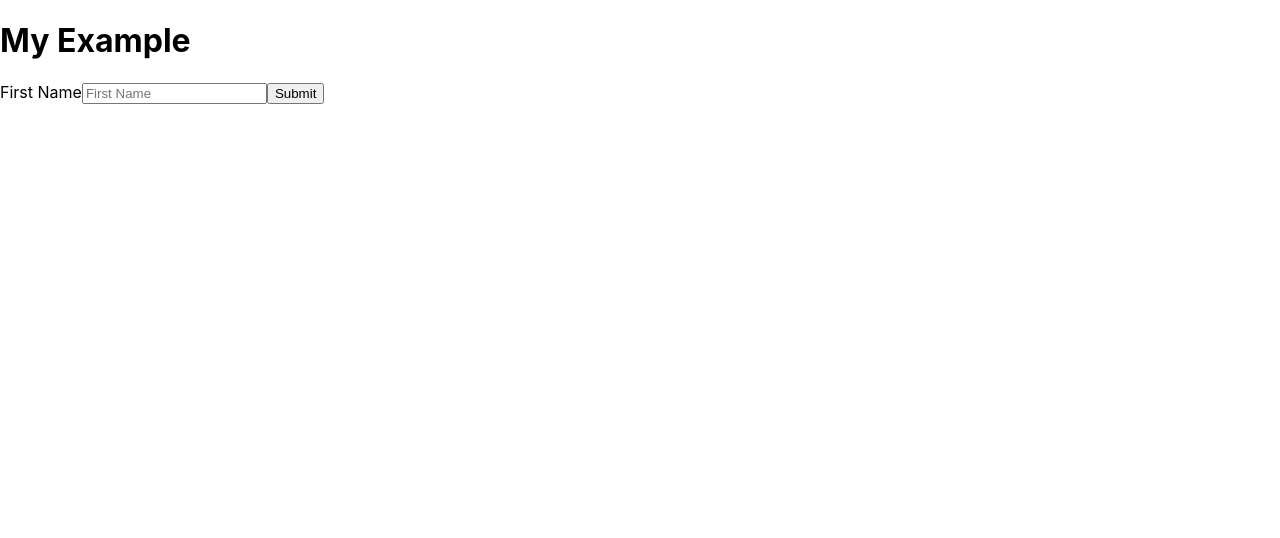
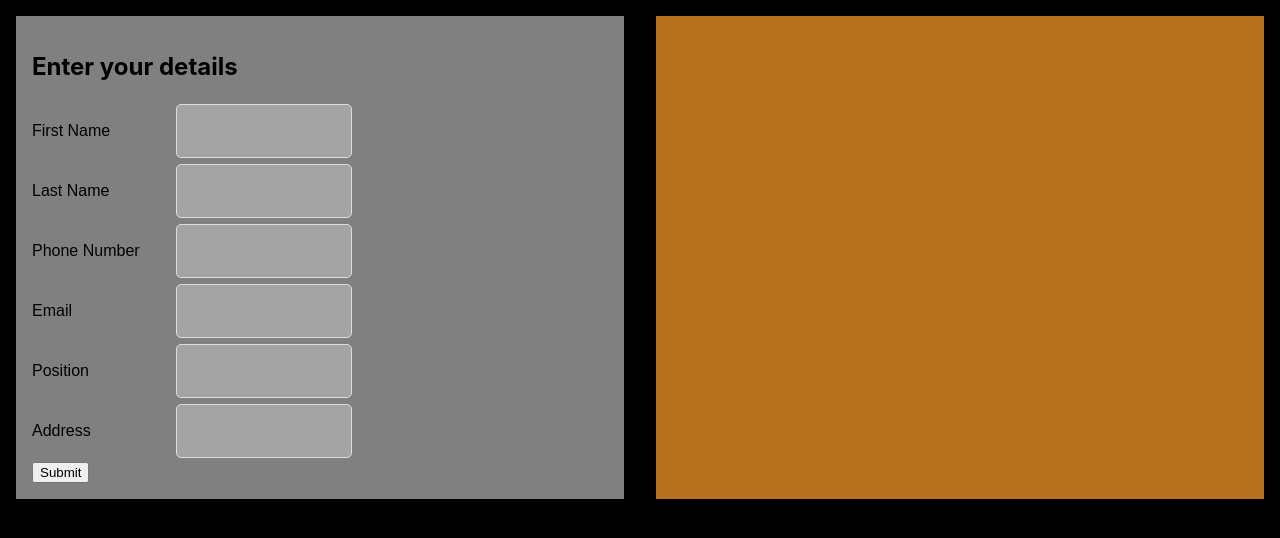
Before and after one commit to amina-deriv/visiting_card, a React (Create React App) app: page / in a window 1280 px wide. Shown: the top 538 px of the page. Built offline with nearby package versions, Linux system fonts and the light colour scheme.

Commit message:
initial form structure

```diff
--- a/package.json
+++ b/package.json
@@ -14,8 +14,10 @@
     "react": "^17.0.2",
     "react-dom": "^17.0.2",
     "react-scripts": "5.0.0",
+    "styled-components": "^5.3.3",
     "typescript": "^4.5.5",
-    "web-vitals": "^2.1.4"
+    "web-vitals": "^2.1.4",
+    "yup": "^0.32.11"
   },
   "scripts": {
     "start": "react-scripts start",
@@ -42,6 +44,7 @@
     ]
   },
   "devDependencies": {
+    "@types/styled-components": "^5.1.21",
     "sass": "^1.49.0"
   }
 }
--- a/src/App.tsx
+++ b/src/App.tsx
@@ -1,9 +1,18 @@
 import React from 'react';
-import { MyApp } from './components/form/form'
+import DataForm from './components/form/form'
 
 function App() {
   return (
-    <MyApp />
+
+    <section className="container">
+      <div className="left-half">
+        <DataForm />
+      </div>
+      <div className="right-half">
+
+      </div>
+    </section >
+
   );
 }
 
--- a/src/components/form/form.tsx
+++ b/src/components/form/form.tsx
@@ -1,14 +1,34 @@
 import * as React from 'react';
-import {Formik, Form, Field} from 'formik';
-interface MyFormValues {
+import { Formik } from 'formik';
+import { InputWrapper, Wrapper, Label, Input, Error } from "../../styles/InputWrapper";
+import * as Yup from 'yup';
+interface VcardProps {
     firstName: string;
+    lastName: string;
+    email: string;
+    contact: string,
+    position: string,
+    address: string
 }
 
-export const MyApp: React.FC<{}> = () => {
-    const initialValues: MyFormValues = { firstName: '' };
+const SignupSchema = Yup.object().shape({
+    firstName: Yup.string()
+        .min(3, 'Too Short!')
+        .max(25, 'Too Long!')
+        .required('Required'),
+    lastName: Yup.string()
+        .min(2, 'Too Short!')
+        .max(50, 'Too Long!')
+        .required('Required'),
+    email: Yup.string().email('Invalid email').required('Required'),
+    contact: Yup.string().matches(/^\+?((-|\s)*[0-9])*$/, 'Phone number is not valid').required('Required')
+});
+export const DataForm: React.FC<{}> = () => {
+    const initialValues: VcardProps = { firstName: "", lastName: "", contact: "", email: "", position: "", address: "" };
     return (
+        <Wrapper>
             <div>
-            <h1>My Example</h1>
+                <h1>Enter your details</h1>
                 <Formik
                     initialValues={initialValues}
                     onSubmit={(values, actions) => {
@@ -16,13 +36,109 @@ export const MyApp: React.FC<{}> = () => {
                         alert(JSON.stringify(values, null, 2));
                         actions.setSubmitting(false);
                     }}
+                    validationSchema={SignupSchema}
                 >
-                <Form>
-                    <label htmlFor="firstName">First Name</label>
-                    <Field id="firstName" name="firstName" placeholder="First Name" />
-                    <button type="submit">Submit</button>
-                </Form>
+                    {({ errors, touched, handleSubmit, values, handleChange, handleBlur, isSubmitting }) => (
+                        <form onSubmit={handleSubmit}>
+                            <InputWrapper>
+                                <Label>First Name</Label>
+                                <Input
+                                    data-lpignore="true"
+                                    width={100}
+                                    type="text"
+                                    name="firstName"
+                                    onChange={handleChange}
+                                    onBlur={handleBlur}
+                                    value={values.firstName}
+                                />
+
+                            </InputWrapper>
+                            {errors.firstName && touched.firstName ? (
+                                <Error>{errors.firstName}</Error>
+                            ) : null}
+                            <InputWrapper>
+                                <Label>Last Name</Label>
+                                <Input
+                                    data-lpignore="true"
+                                    width={100}
+                                    type="text"
+                                    name="lastName"
+                                    onChange={handleChange}
+                                    onBlur={handleBlur}
+                                    value={values.lastName}
+                                />
+                            </InputWrapper>
+                            {errors.lastName && touched.lastName ? (
+                                <Error>{errors.lastName}</Error>
+                            ) : null}
+
+                            <InputWrapper>
+                                <Label>Phone Number</Label>
+                                <Input
+                                    data-lpignore="true"
+                                    width={100}
+                                    type="text"
+                                    name="contact"
+                                    onChange={handleChange}
+                                    onBlur={handleBlur}
+                                    value={values.contact}
+                                />
+                            </InputWrapper>
+                            {errors.contact && touched.contact ? (
+                                <Error>{errors.contact}</Error>
+                            ) : null}
+
+                            <InputWrapper>
+                                <Label>Email</Label>
+                                <Input
+                                    data-lpignore="true"
+                                    width={100}
+                                    type="text"
+                                    name="email"
+                                    onChange={handleChange}
+                                    onBlur={handleBlur}
+                                    value={values.email}
+                                />
+                            </InputWrapper>
+                            {errors.email && touched.email ? (
+                                <Error>{errors.email}</Error>
+                            ) : null}
+                            <InputWrapper>
+                                <Label>Position</Label>
+                                <Input
+                                    data-lpignore="true"
+                                    width={100}
+                                    type="text"
+                                    name="position"
+                                    onChange={handleChange}
+                                    onBlur={handleBlur}
+                                    value={values.position}
+                                />
+                            </InputWrapper>
+                            <InputWrapper>
+                                <Label>Address</Label>
+                                <Input
+                                    data-lpignore="true"
+                                    width={100}
+                                    type="text"
+                                    name="address"
+                                    onChange={handleChange}
+                                    onBlur={handleBlur}
+                                    value={values.address}
+                                />
+                            </InputWrapper>
+                            {errors.address && touched.address ? (
+                                <Error>{errors.address}</Error>
+                            ) : null}
+
+                            <button type="submit" disabled={isSubmitting}>Submit </button>
+                        </form>
+                    )}
                 </Formik>
             </div>
+        </Wrapper>
+
     );
 };
+
+export default DataForm;
--- a/src/index.css
+++ b/src/index.css
@@ -1,13 +1,32 @@
 body {
   margin: 0;
-  font-family: -apple-system, BlinkMacSystemFont, 'Segoe UI', 'Roboto', 'Oxygen',
-    'Ubuntu', 'Cantarell', 'Fira Sans', 'Droid Sans', 'Helvetica Neue',
+  font-family: -apple-system, BlinkMacSystemFont, "Segoe UI", "Roboto", "Oxygen",
+    "Ubuntu", "Cantarell", "Fira Sans", "Droid Sans", "Helvetica Neue",
     sans-serif;
   -webkit-font-smoothing: antialiased;
   -moz-osx-font-smoothing: grayscale;
+  background-color: black;
 }
 
 code {
-  font-family: source-code-pro, Menlo, Monaco, Consolas, 'Courier New',
+  font-family: source-code-pro, Menlo, Monaco, Consolas, "Courier New",
     monospace;
 }
+
+.container {
+  display: flex;
+}
+
+.left-half {
+  background-color: grey;
+  flex: 1;
+  padding: 1rem;
+  margin: 1rem;
+}
+
+.right-half {
+  background-color: #b6701e;
+  flex: 1;
+  padding: 1rem;
+  margin: 1rem;
+}
--- a/src/index.tsx
+++ b/src/index.tsx
@@ -1,15 +1,11 @@
 import React from 'react';
-import ReactDOM from 'react-dom';
+import { render } from 'react-dom';
 import './index.css';
 import App from './App';
 import reportWebVitals from './reportWebVitals';
 
-ReactDOM.render(
-  <React.StrictMode>
-    <App />
-  </React.StrictMode>,
-  document.getElementById('root')
-);
+const rootElement = document.getElementById("root");
+render(<App />, rootElement);
 
 // If you want to start measuring performance in your app, pass a function
 // to log results (for example: reportWebVitals(console.log))
--- /dev/null
+++ b/src/styles/InputWrapper.ts
@@ -0,0 +1,80 @@
+import styled from "styled-components";
+
+interface InputProps {
+  width?: number;
+  maxWidth?: number;
+  height?: number;
+  maxHeight?: number;
+  marginLeft?: number;
+}
+
+export const Wrapper = styled.div`
+  width: 100%;
+  display: flex;
+  flex-direction: row;
+  align-items: center;
+`;
+export const InputWrapper = styled.div`
+  width: 100%;
+  height: 60px;
+  display: grid;
+  grid-template-columns: 45% 55%;
+  align-items: center;
+`;
+
+export const Label = styled.label`
+  align-self: start;
+  color: #99999;
+  font-family: sans-serif;
+  font-weight: 500;
+  font-size: 1rem;
+  cursor: pointer;
+  margin-right: 25px;
+  align-self: center;
+`;
+
+export const Input = styled.input<InputProps>`
+  max-width: ${(props) => props.maxWidth};
+  height: ${(props) => props.height || 50}px;
+  background-color: rgba(246, 246, 246, 0.3);
+  border: 1px solid #d8dde6;
+  border-radius: 5px;
+  text-indent: 20px;
+  font-size: 14px;
+  font-weight: 500;
+  transition: border-color 0.2s ease, background-color 0.2s ease;
+  cursor: pointer;
+  margin-left: ${(props) => props.marginLeft};
+
+  ::-webkit-input-placeholder {
+    opacity: 0.4;
+    font-size: inherit;
+    color: inherit;
+    transition: opacity 0.2s ease, transform 0.2s ease;
+  }
+
+  &:hover {
+    border: 1px solid #a3afc4;
+  }
+
+  &:focus {
+    border: 1px solid #d8dde6;
+    background-color: rgba(246, 246, 246, 0.2);
+  }
+
+  :focus::-webkit-input-placeholder {
+    opacity: 0;
+    transform: translateX(10px);
+  }
+`;
+
+export const Error = styled.label`
+  align-self: start;
+  color: red;
+  font-family: sans-serif;
+  font-weight: 500;
+  font-size: 1rem;
+  cursor: pointer;
+  margin-right: 25px;
+  align-self: center;
+`;
```
Also changed, not shown: src/App.module.scss (+7 -7 lines), src/components/form/form.scss (deleted), 1 other file (tests, documents, lock files or other folders). Lines whose indentation alone changed are shown as unchanged.
